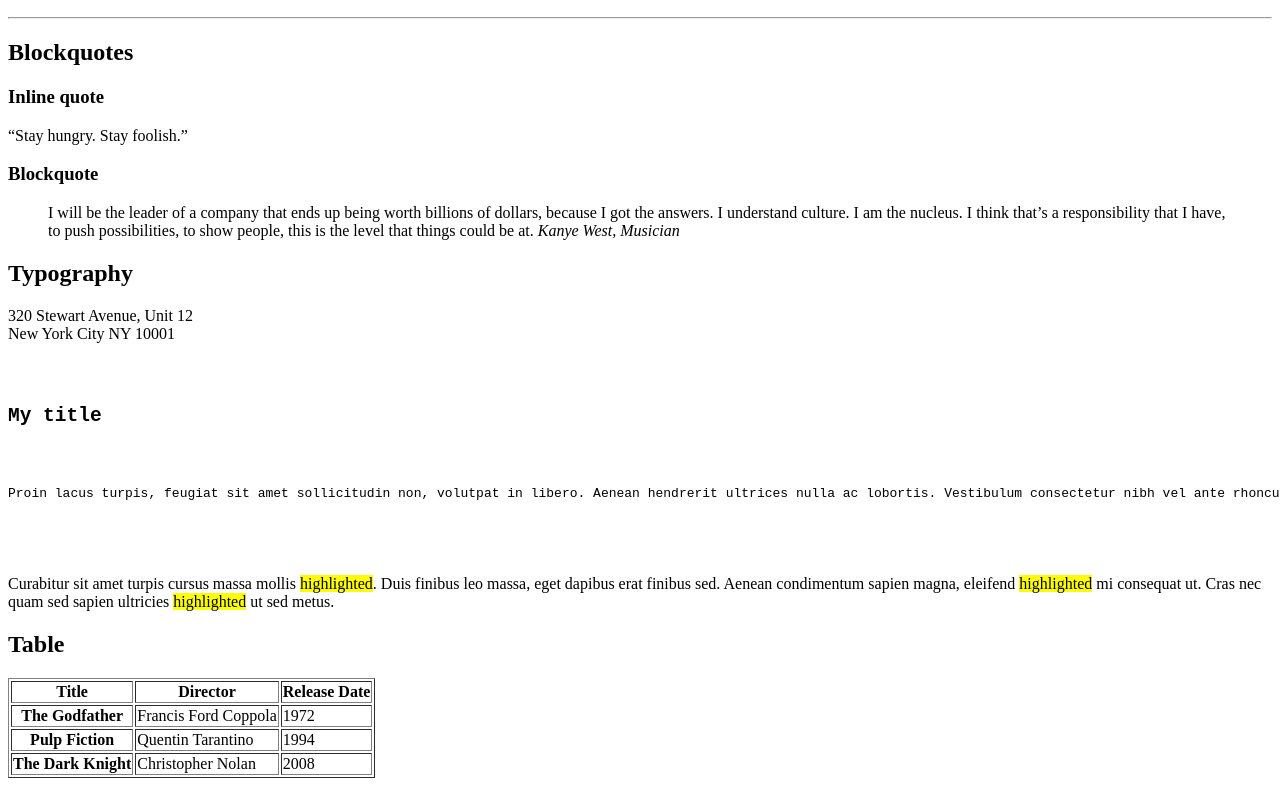
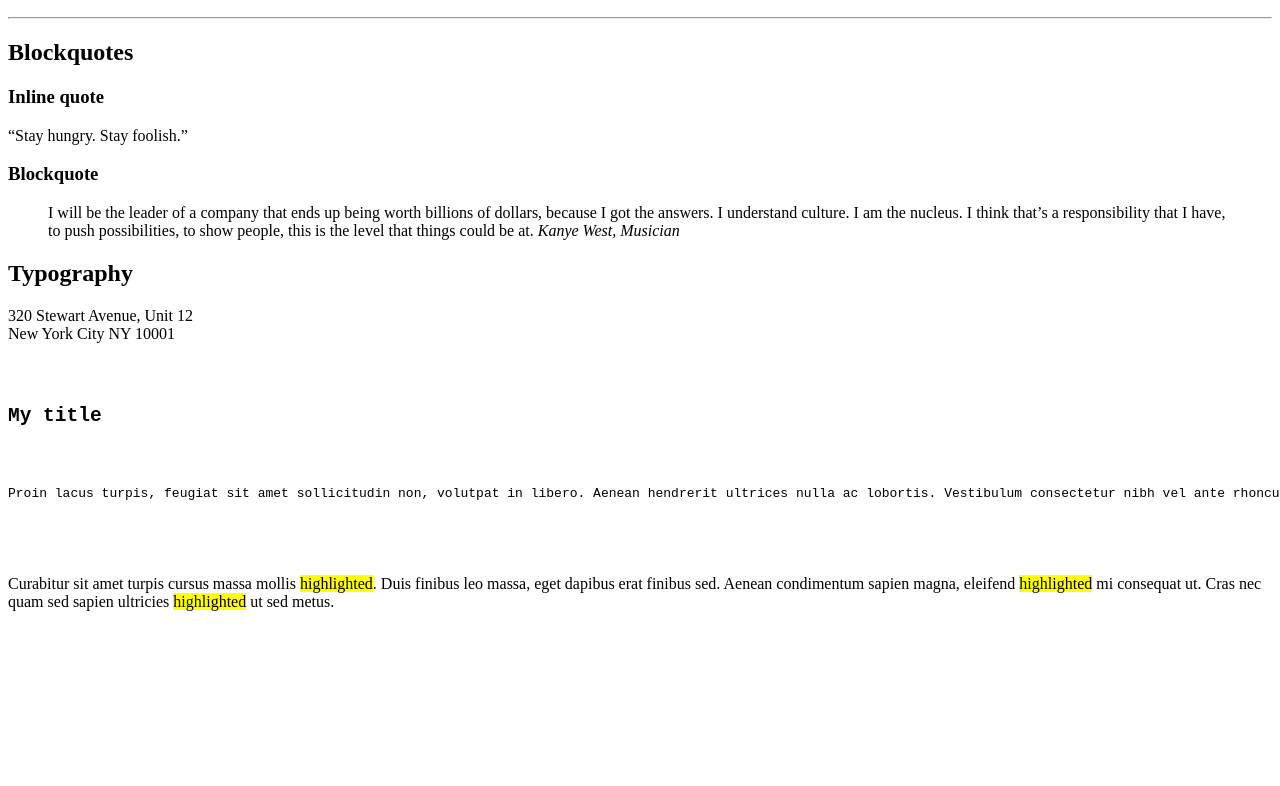
Before and after one commit to Noam72T/holbertonschool-web_front_end, a plain HTML site: page html_advanced/32-styleguide.html in a window 1280 px wide. Shown: the part 978-1764 px from the top of the page. After the commit the page ends 1605 px from the top, so only its background shows below. Drawn offline with Linux system fonts and the light colour scheme.

Commit message:
fix comment

```diff
--- a/html_advanced/32-styleguide.html
+++ b/html_advanced/32-styleguide.html
@@ -125,39 +125,6 @@
                     consequat ut. Cras nec quam sed sapien ultricies <mark>highlighted</mark> ut sed metus.</p>
             </div>
         </section>
-
-        <!-- Table -->
-        <section>
-            <header>
-                <h2>Table</h2>
-            </header>
-            <table border="1">
-                <thead>
-                    <tr>
-                        <th scope="col">Title</th>
-                        <th scope="col">Director</th>
-                        <th scope="col">Release Date</th>
-                    </tr>
-                </thead>
-                <tbody>
-                    <tr>
-                        <th scope="row">The Godfather</th>
-                        <td>Francis Ford Coppola</td>
-                        <td>1972</td>
-                    </tr>
-                    <tr>
-                        <th scope="row">Pulp Fiction</th>
-                        <td>Quentin Tarantino</td>
-                        <td>1994</td>
-                    </tr>
-                    <tr>
-                        <th scope="row">The Dark Knight</th>
-                        <td>Christopher Nolan</td>
-                        <td>2008</td>
-                    </tr>
-                </tbody>
-            </table>
-        </section>
     </main>
 
     <!-- Footer -->
```
Also changed, not shown: html_advanced/33-styleguide.html (+12 -9 lines).
